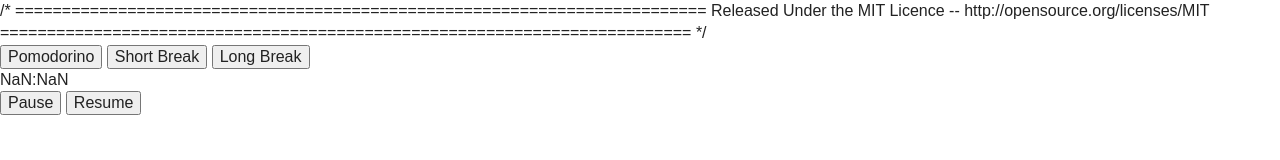
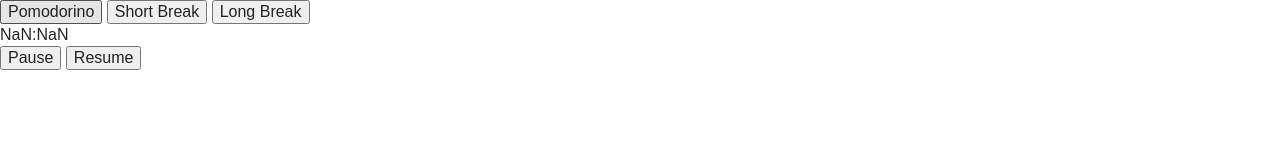
Before and after one commit to nakinsey/Pomodorino, a plain HTML site: page index.html in a window 1280 px wide. Both pictures are taken after a click on the button "Resume". Drawn offline with Linux system fonts and the light colour scheme.

Commit message:
1.0.2 Bug-fix
Fixed incorrect HTML block comment

Fixed bug that allowed multiple timers to run simultaneously, causing an
incorrect countdown

```diff
--- a/js/main.js
+++ b/js/main.js
@@ -45,6 +45,7 @@
 
 var startTimer = function () {
     "use strict";
+    window.clearInterval(second); // To ensure that there is only one timer running, cancel any previous ones.
     second = window.setInterval("timer()", 1000);
 };
 
```
Also changed, not shown: index.html (+2 -2 lines).
